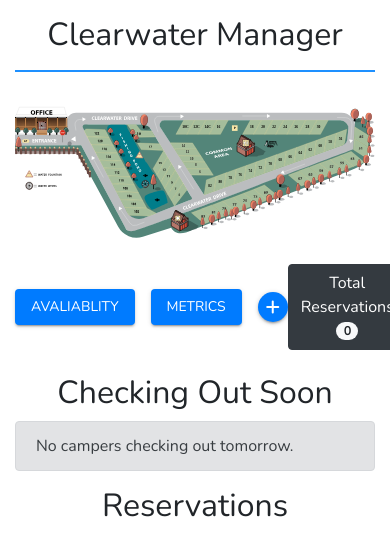
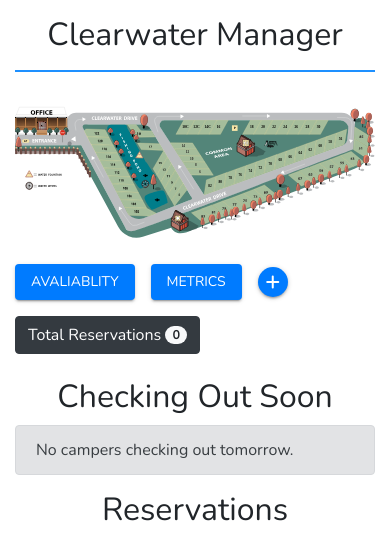
Before and after one commit to brian101co/clearwatermanager, a Django app: page /dashboard/ in a window 390 px wide. Shown: the top 541 px of the page. Run offline with Django 3.2, Linux system fonts and the light colour scheme; the visitor is signed in with stand-in values (Sample User, id 1); data that the repository does not hold is empty; some libraries are stand-ins or nearby versions.

Commit message:
fixed toolbar layout on mobile view

```diff
--- a/templates/manager/index.html
+++ b/templates/manager/index.html
@@ -39,13 +39,13 @@
         {% endif %}
 
         <!-- Tool Bar -->
-        <div class="toolbar">
+        <div class="toolbar flex-wrap">
           <div class="d-flex align-items-center">
             <button class="btn pure-material-button-contained bg-primary mr-3" data-toggle="modal" data-target="#check-avaliability">Avaliablity</button>
             <a href="{% url 'metrics' %}" class="btn pure-material-button-contained bg-primary mr-3">Metrics</a>
             <button type="button" class="btn-plus bg-primary" data-toggle="modal" data-target="#customer-form-modal"><i class="fas fa-plus"></i></button>
           </div>
-          <div class="btn btn-dark total-reservations">
+          <div class="btn btn-dark total-reservations mt-3 mt-md-0">
             Total Reservations
             <span class="badge badge-light badge-pill">{{ totalReservations }}</span>
           </div>
```
